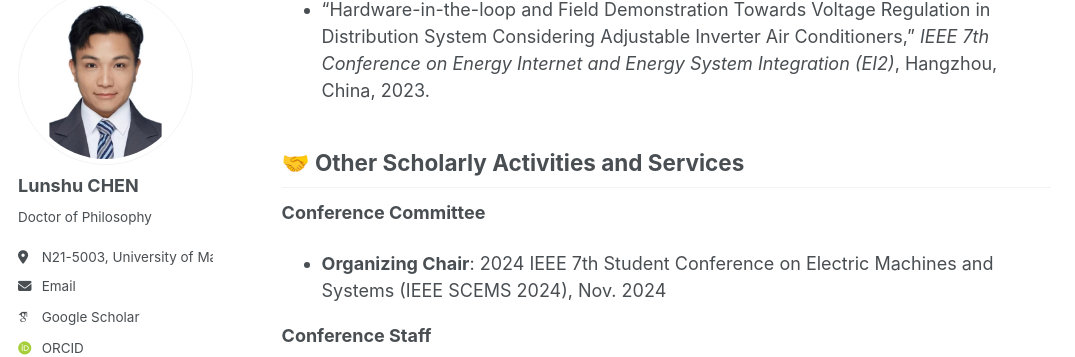
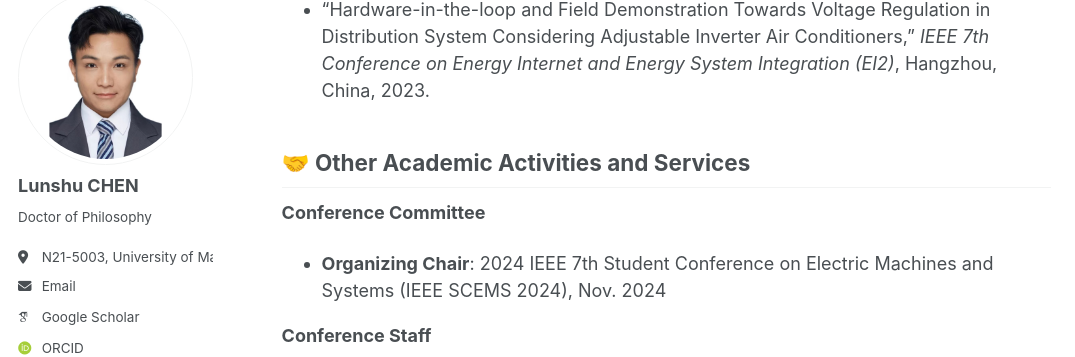
Before and after one commit to chenlunshu/CV, a Jekyll site: the page built from _pages/about.md, in a window 1280 px wide and 900 px high, scrolled down 919 px. Shown: the part 111-468 px from the top of the window, without its empty margins (0-1075 px from the left). Built offline with Jekyll 4.4.1, drawn with Linux system fonts in a browser that asks for light colours; some web fonts are replaced; a script bundle is joined from its source files by our own code; library files that are not in the unit come from our copies.

Commit message:
Update section title from 'Scholarly' to 'Academic'

```diff
--- a/_pages/about.md
+++ b/_pages/about.md
@@ -26,7 +26,7 @@ Lunshu CHEN is a PhD student candidate in the State Key Laboratory of Internet o
 * "A Lightweight End-Edge-Cloud AI Framework for Demand Response in Existing Buildings," *11th International Conference on Advanced Power System Automation and Protection (APAP 2025)*, Jeju, Korea, 2025.
 * "Hardware-in-the-loop and Field Demonstration Towards Voltage Regulation in Distribution System Considering Adjustable Inverter Air Conditioners," *IEEE 7th Conference on Energy Internet and Energy System Integration (EI2)*, Hangzhou, China, 2023.
 
-## 🤝 Other Scholarly Activities and Services
+## 🤝 Other Academic Activities and Services
 
 **Conference Committee**
 * **Organizing Chair**: 2024 IEEE 7th Student Conference on Electric Machines and Systems (IEEE SCEMS 2024), Nov. 2024
```
